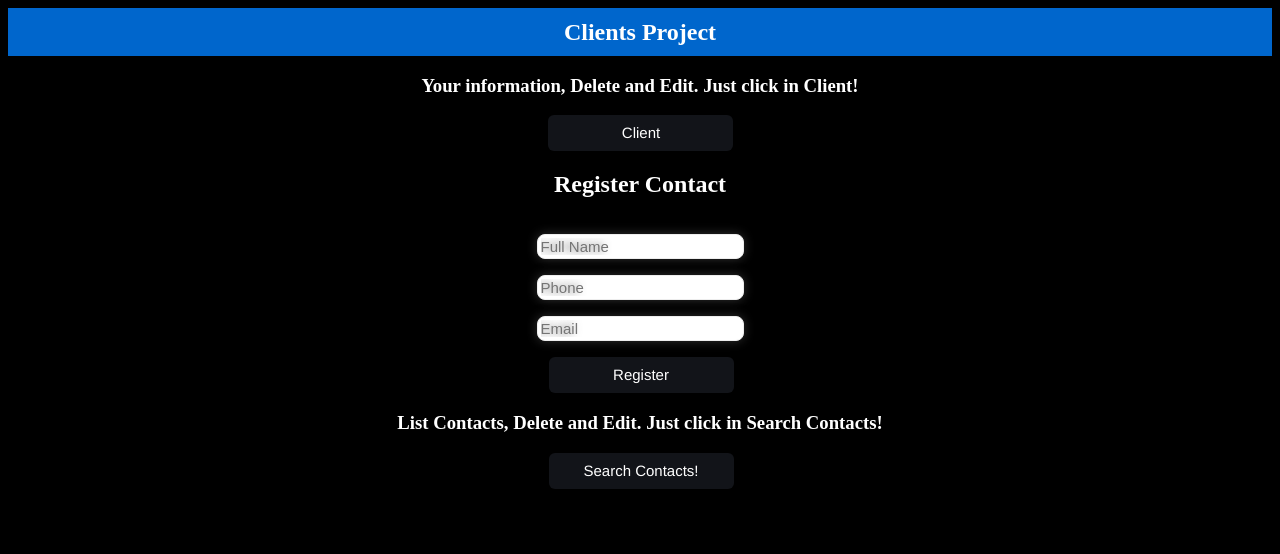
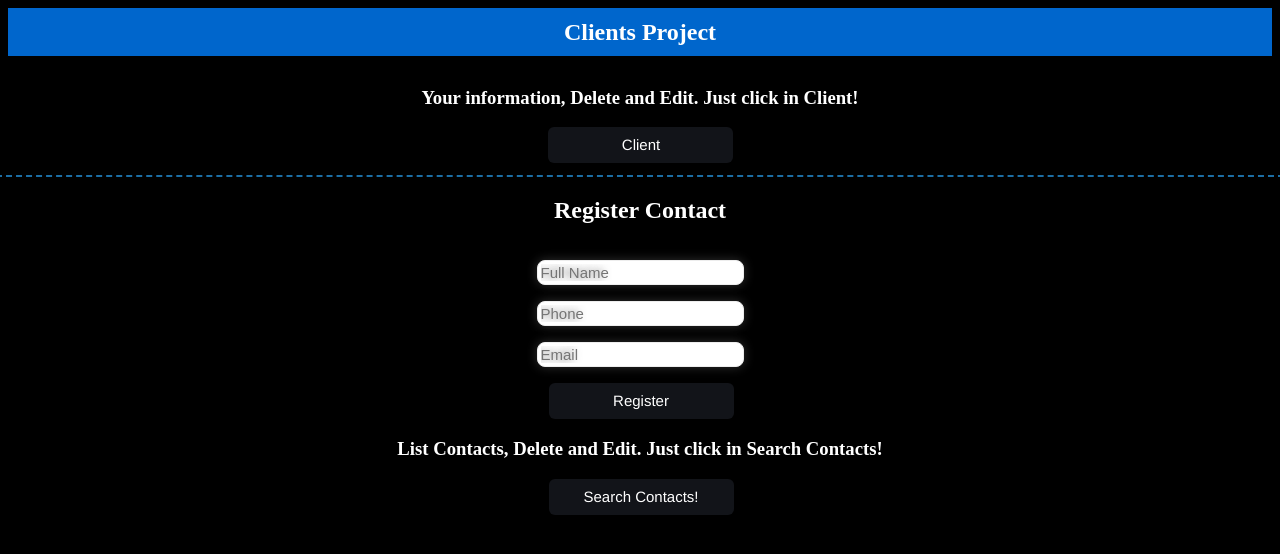
Before and after one commit to richzago97/cadastro-clientes-fullstack, a React (Create React App) app in the folder front-end/: page /dashboard in a window 1280 px wide. Shown: the top 554 px of the page. Built offline with nearby package versions, Linux system fonts and the light colour scheme.

Commit message:
feat: added style

```diff
--- a/front-end/src/components/dashboard/client/style.ts
+++ b/front-end/src/components/dashboard/client/style.ts
@@ -10,6 +10,9 @@ export const Container = styled.div`
   h3 {
     color: white;
   }
+  border-bottom: 2px dashed #1c6ea4;
+  width: 100%;
+  padding: 12px;
 `;
 
 export const MainDiv = styled.div`
```
